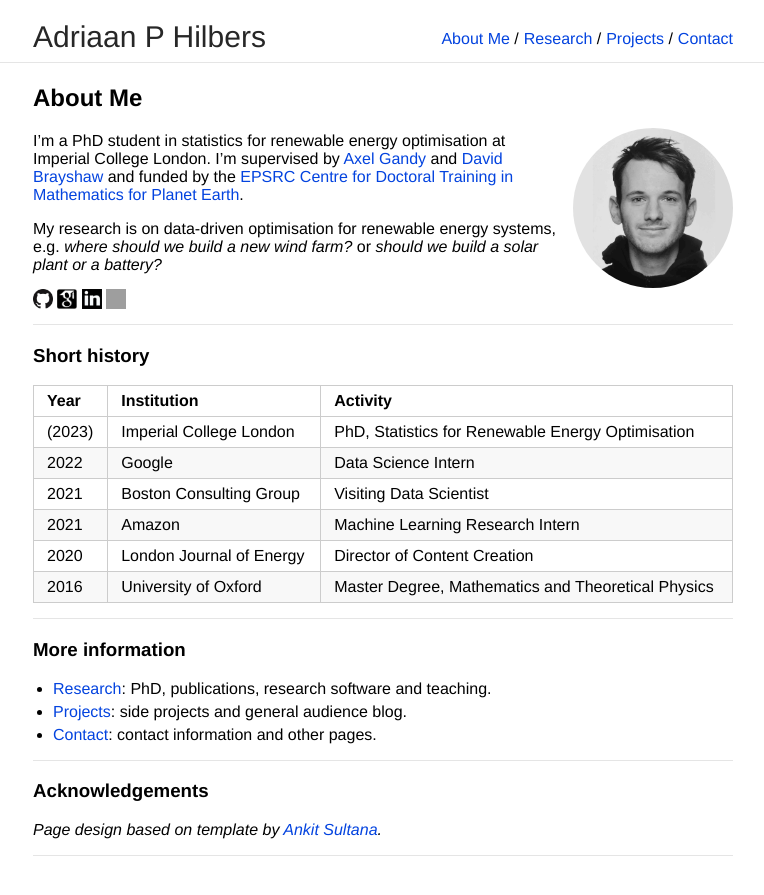
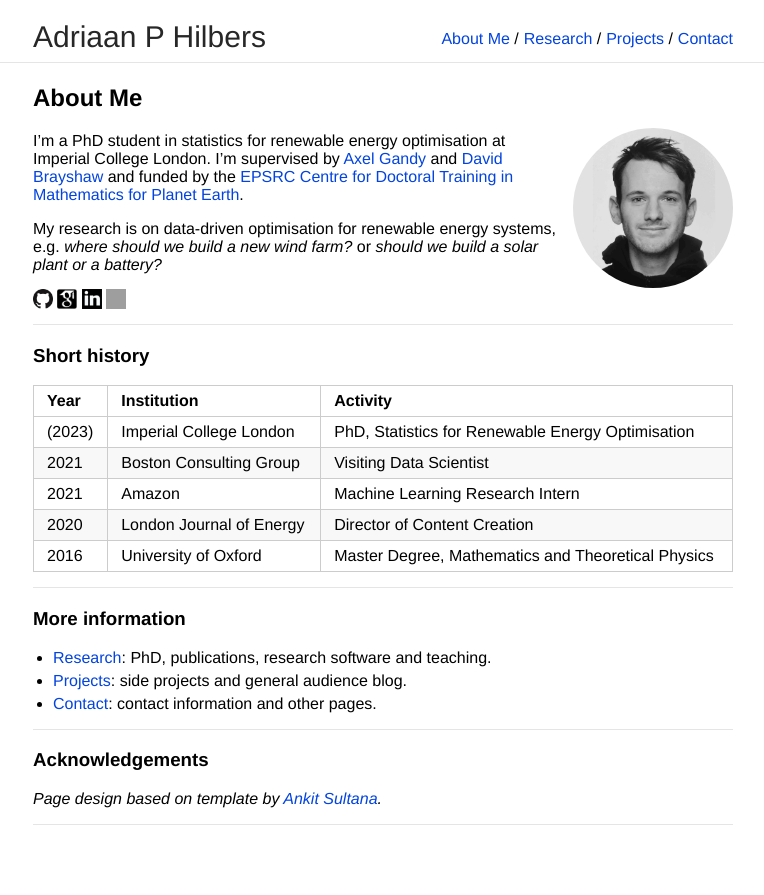
Before and after one commit to ahilbers/ahilbers.github.io, a Jekyll site: the page built from index.md, in a window 1280 px wide. Shown: the top 895 px of the page, without its empty margins (257-1021 px from the left). Built offline with Jekyll 4.4.1, drawn with Linux system fonts in a browser that asks for light colours; our own code applies the rules of GitHub Pages for plain Markdown files; grey boxes are pictures that could not be loaded.

Commit message:
remove last internship for now

```diff
--- a/index.md
+++ b/index.md
@@ -23,7 +23,6 @@ My research is on data-driven optimisation for renewable energy systems, e.g. *w
 | Year | Institution | Activity |
 | ----- | ----- | ---- |
 | (2023) | Imperial College London |PhD, Statistics for Renewable Energy Optimisation |
-| 2022 | Google | Data Science Intern |
 | 2021 | Boston Consulting Group | Visiting Data Scientist |
 | 2021 | Amazon | Machine Learning Research Intern |
 | 2020 | London Journal of Energy | Director of Content Creation |
```
